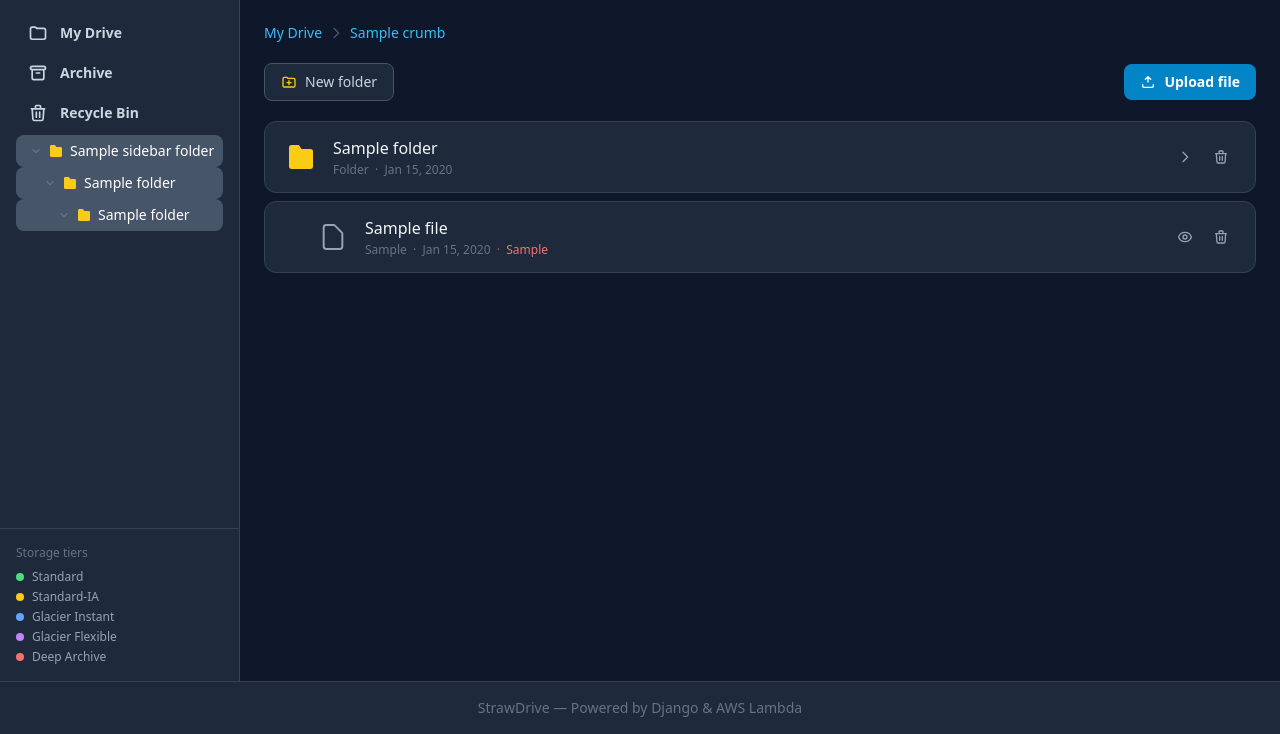
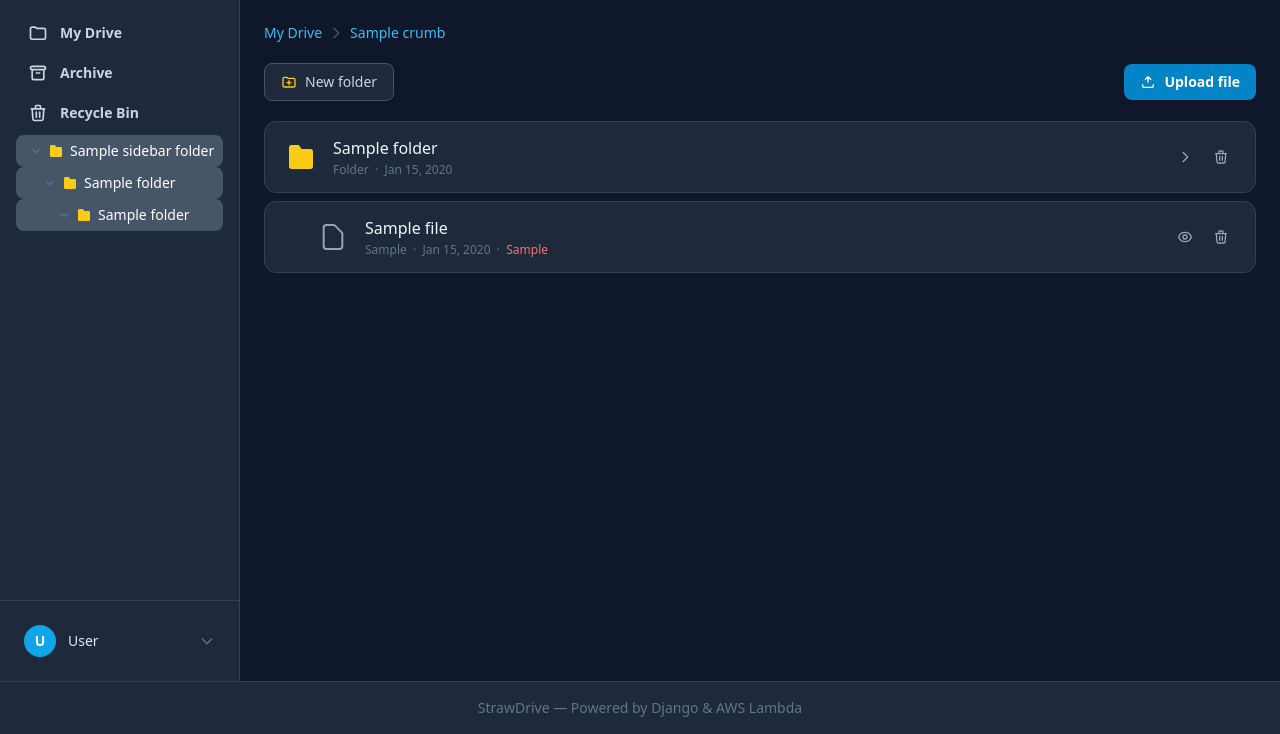
Before and after one commit to CaringalML/pureserverless, a Django app: template lambda/serverless_web_app/templates/drive/home.html in a window 1280 px wide. Shown: the part 66-800 px from the top of the page. Run offline with Django 5.2, Linux system fonts and the light colour scheme; the template is opened without the code that fills it: most values are stand-ins (such as "Sample title", 1, 10 or a date in 2020); some libraries are stand-ins or nearby versions.

Commit message:
Move profile to sidebar bottom, remove Drive link and storage tiers
- Remove "Drive" nav link from all pages
- Override nav_extra block on drive page to hide navbar avatar
- Replace storage tiers legend in sidebar with profile card (avatar,
  email, settings + sign out dropdown that pops upward)

Co-Authored-By: Claude Sonnet 4.6 <noreply@anthropic.com>

```diff
--- a/lambda/serverless_web_app/templates/base.html
+++ b/lambda/serverless_web_app/templates/base.html
@@ -75,8 +75,7 @@
             <a href="{% url 'drive_home' %}" class="text-sky-400 font-bold text-lg tracking-wide hover:text-sky-300 transition">StrawDrive</a>
             <div class="flex items-center gap-4 text-sm">
                 {% if request.session.access_token %}
-                    <a href="{% url 'drive_home' %}" class="text-slate-300 hover:text-sky-400 transition-colors duration-150">Drive</a>
-
+                    {% block nav_extra %}
                     <!-- Avatar dropdown -->
                     <div class="relative" x-data="{ open: false }" @click.outside="open = false">
                         <button @click="open = !open"
@@ -119,6 +118,7 @@
                             </div>
                         </div>
                     </div>
+                    {% endblock nav_extra %}
                 {% else %}
                     <a href="{% url 'signin' %}" class="text-slate-300 hover:text-sky-400 transition-colors duration-150">Sign in</a>
                     <a href="{% url 'signup' %}"
--- a/lambda/serverless_web_app/templates/drive/home.html
+++ b/lambda/serverless_web_app/templates/drive/home.html
@@ -1,6 +1,9 @@
 {% extends "base.html" %}
 
 {% block title %}StrawDrive{% endblock %}
+
+{# Hide the navbar avatar on the drive page — profile lives in the sidebar #}
+{% block nav_extra %}{% endblock %}
 
 {# Full-bleed layout — sidebar + main content side by side #}
 {% block main_class %}flex-1 flex overflow-hidden{% endblock %}
@@ -215,15 +218,43 @@
             {% endfor %}
         </div>
 
-        {# Storage tier legend #}
-        <div class="mt-auto p-4 border-t border-slate-700">
-            <p class="text-xs text-slate-500 font-medium mb-2">Storage tiers</p>
-            <div class="space-y-1 text-xs">
-                <div class="flex items-center gap-2"><span class="w-2 h-2 rounded-full bg-green-400"></span><span class="text-slate-400">Standard</span></div>
-                <div class="flex items-center gap-2"><span class="w-2 h-2 rounded-full bg-yellow-400"></span><span class="text-slate-400">Standard-IA</span></div>
-                <div class="flex items-center gap-2"><span class="w-2 h-2 rounded-full bg-blue-400"></span><span class="text-slate-400">Glacier Instant</span></div>
-                <div class="flex items-center gap-2"><span class="w-2 h-2 rounded-full bg-purple-400"></span><span class="text-slate-400">Glacier Flexible</span></div>
-                <div class="flex items-center gap-2"><span class="w-2 h-2 rounded-full bg-red-400"></span><span class="text-slate-400">Deep Archive</span></div>
+        {# Profile section #}
+        <div class="mt-auto p-4 border-t border-slate-700"
+             x-data="{ open: false }" @click.outside="open = false">
+
+            <button @click="open = !open"
+                    class="w-full flex items-center gap-3 px-2 py-2 rounded-lg hover:bg-slate-700 transition-colors duration-100 group">
+                <span class="w-8 h-8 rounded-full bg-sky-500 flex items-center justify-center text-white font-bold text-sm shrink-0">
+                    {{ request.session.user_email|first|upper|default:"U" }}
+                </span>
+                <span class="flex-1 min-w-0 text-left">
+                    <span class="block text-sm font-medium text-slate-200 truncate">{{ request.session.user_email|default:"User" }}</span>
+                </span>
+                <svg xmlns="http://www.w3.org/2000/svg" class="w-4 h-4 text-slate-500 group-hover:text-slate-300 transition-transform duration-150 shrink-0"
+                     :class="open ? '-rotate-180' : ''"
+                     fill="none" viewBox="0 0 24 24" stroke="currentColor" stroke-width="2">
+                    <path stroke-linecap="round" stroke-linejoin="round" d="M19 9l-7 7-7-7"/>
+                </svg>
+            </button>
+
+            {# Dropdown — pops upward #}
+            <div x-show="open" x-cloak
+                 x-transition:enter="transition ease-out duration-150"
+                 x-transition:enter-start="opacity-0 scale-95 translate-y-1"
+                 x-transition:enter-end="opacity-100 scale-100 translate-y-0"
+                 class="mt-2 bg-slate-900 border border-slate-700 rounded-xl shadow-xl shadow-black/40 overflow-hidden">
+                <a href="{% url 'dashboard' %}"
+                   class="flex items-center gap-3 px-4 py-2.5 text-sm text-slate-300 hover:bg-slate-700 hover:text-slate-100 transition-colors duration-100">
+                    <svg xmlns="http://www.w3.org/2000/svg" class="w-4 h-4 text-slate-400" fill="none" viewBox="0 0 24 24" stroke="currentColor" stroke-width="2"><path stroke-linecap="round" stroke-linejoin="round" d="M10.325 4.317c.426-1.756 2.924-1.756 3.35 0a1.724 1.724 0 002.573 1.066c1.543-.94 3.31.826 2.37 2.37a1.724 1.724 0 001.065 2.572c1.756.426 1.756 2.924 0 3.35a1.724 1.724 0 00-1.066 2.573c.94 1.543-.826 3.31-2.37 2.37a1.724 1.724 0 00-2.572 1.065c-.426 1.756-2.924 1.756-3.35 0a1.724 1.724 0 00-2.573-1.066c-1.543.94-3.31-.826-2.37-2.37a1.724 1.724 0 00-1.065-2.572c-1.756-.426-1.756-2.924 0-3.35a1.724 1.724 0 001.066-2.573c-.94-1.543.826-3.31 2.37-2.37.996.608 2.296.07 2.572-1.065z"/><circle cx="12" cy="12" r="3"/></svg>
+                    Settings
+                </a>
+                <div class="border-t border-slate-700">
+                    <a href="{% url 'signout' %}"
+                       class="flex items-center gap-3 px-4 py-2.5 text-sm text-red-400 hover:bg-slate-700 hover:text-red-300 transition-colors duration-100">
+                        <svg xmlns="http://www.w3.org/2000/svg" class="w-4 h-4" fill="none" viewBox="0 0 24 24" stroke="currentColor" stroke-width="2"><path stroke-linecap="round" stroke-linejoin="round" d="M17 16l4-4m0 0l-4-4m4 4H7m6 4v1a3 3 0 01-3 3H6a3 3 0 01-3-3V7a3 3 0 013-3h4a3 3 0 013 3v1"/></svg>
+                        Sign out
+                    </a>
+                </div>
             </div>
         </div>
     </aside>
```
